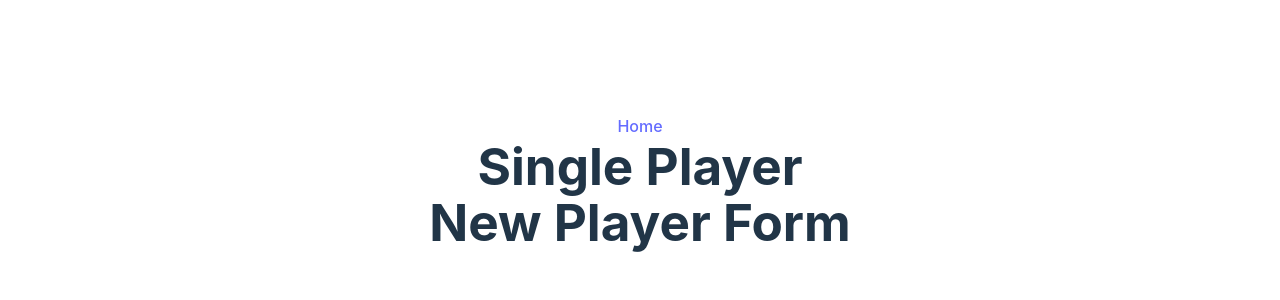
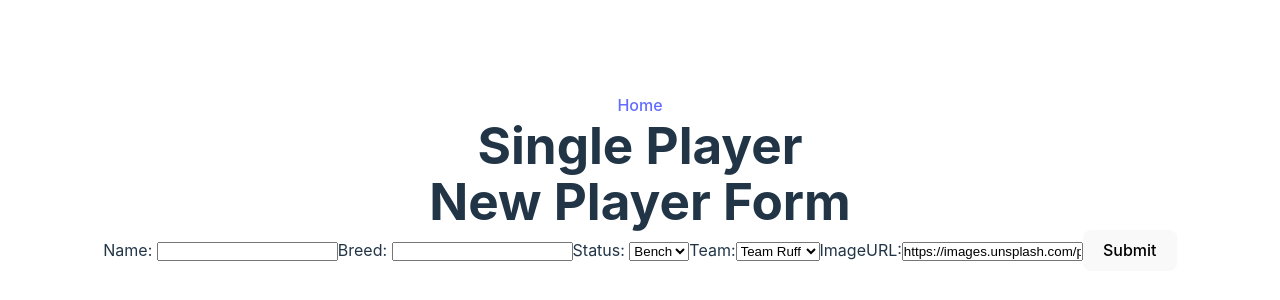
Before and after one commit to Mychael-FEWD/Puppy-Bowl-React, a React (Vite) app: page /players/1 in a window 1280 px wide. Shown: the part 218-518 px from the top of the page. Built offline with nearby package versions, Linux system fonts and the light colour scheme; no server answers.

Commit message:
Building out the basic form without the api request so the ui works and is a controlled form with useState attached to inputs

```diff
--- a/src/components/NewPlayerForm.jsx
+++ b/src/components/NewPlayerForm.jsx
@@ -1,7 +1,78 @@
+import { useState } from "react";
+
 export default function NewPlayerForm() {
+  const [puppyName, setPuppyName] = useState("");
+  const [puppyBreed, setPuppyBreed] = useState("");
+  const [playerStatus, setPlayerStatus] = useState("bench");
+  const [imageUrl, setImageUrl] = useState(
+    "https://images.unsplash.com/photo-1594149929911-78975a43d4f5?ixlib=rb-4.0.3&ixid=M3wxMjA3fDB8MHxwaG90by1wYWdlfHx8fGVufDB8fHx8fA%3D%3D&auto=format&fit=crop&w=1470&q=80"
+  );
+  const [teamId, setTeamId] = useState(739);
+
+  function handleSubmit(e) {
+    e.preventDefault();
+  }
   return (
-    <>
+    <div>
       <h1>New Player Form</h1>
-    </>
+      <form method="POST" onSubmit={handleSubmit}>
+        <label>
+          Name:{" "}
+          <input
+            value={puppyName}
+            onChange={(e) => setPuppyName(e.target.value)}
+            required
+          />
+        </label>
+
+        <label>
+          Breed:{" "}
+          <input
+            value={puppyBreed}
+            onChange={(e) => setPuppyBreed(e.target.value)}
+            required
+          />
+        </label>
+
+        <label>
+          Status:{" "}
+          <select
+            value={playerStatus}
+            onChange={(e) => {
+              setPlayerStatus(e.target.value);
+            }}
+          >
+            <option value="bench">Bench</option>
+            <option value="field">Field</option>
+          </select>
+        </label>
+
+        <label>
+          Team:
+          <select
+            value={teamId}
+            onChange={(e) => {
+              setTeamId(e.target.value);
+            }}
+          >
+            <option value={740}>Team Fluff</option>
+            <option value={739}>Team Ruff</option>
+          </select>
+        </label>
+
+        <label>
+          ImageURL:
+          <input
+            type="url"
+            value={imageUrl}
+            onChange={(e) => {
+              setImageUrl(e.target.value);
+            }}
+          />
+        </label>
+
+        <button className="button">Submit</button>
+      </form>
+    </div>
   );
 }
```
